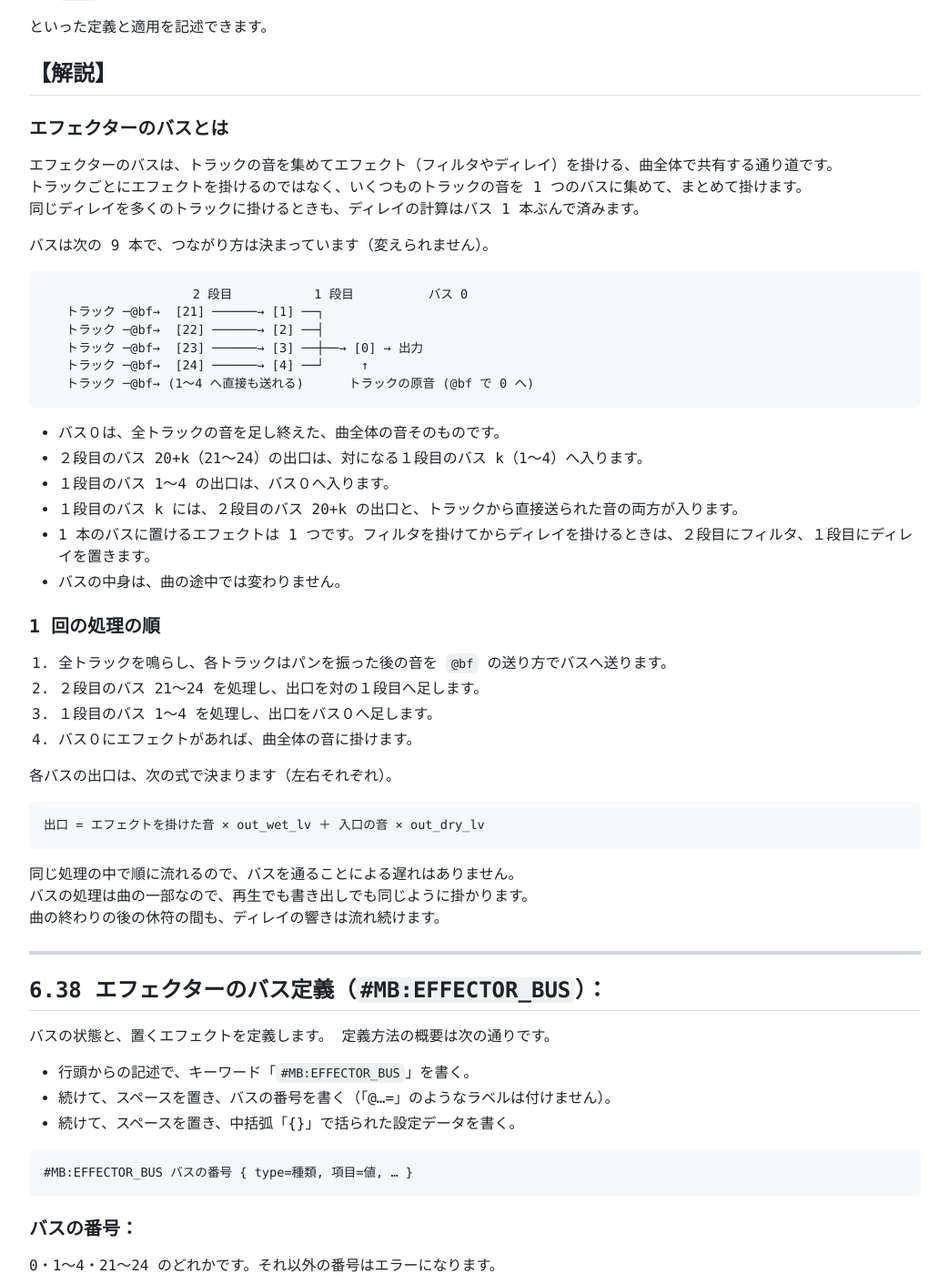
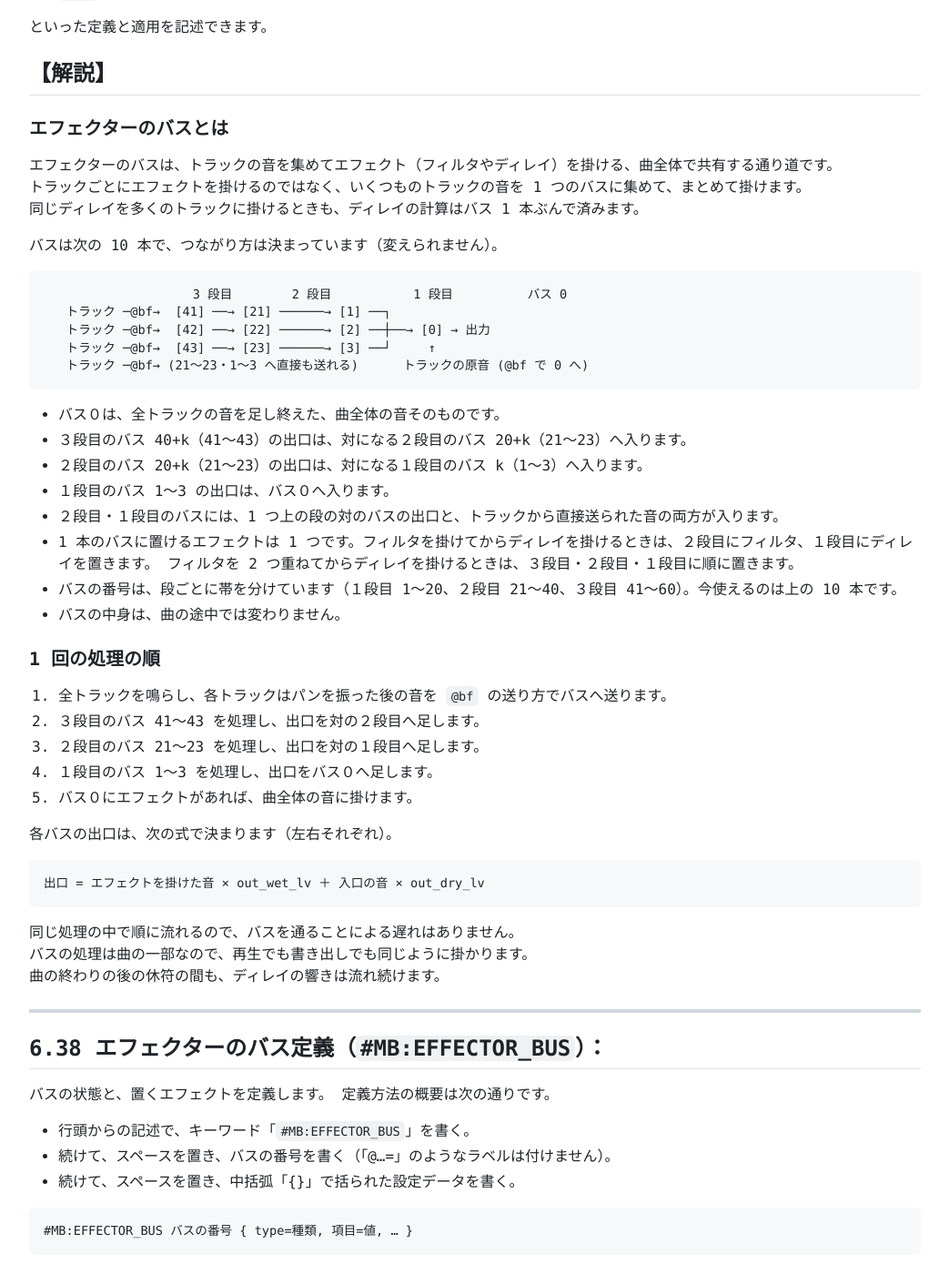
Before and after one commit to lineardrive/V3MMLmanual, a Jekyll site: the page built from docs/ch06/6_38n39.md, in a window 1280 px wide and 1400 px high, scrolled down 512 px. Shown: the whole window at 91% size, without its empty margins (8-1051 px from the left). Built offline with Jekyll 4.4.1, drawn with Linux system fonts in a browser that asks for light colours; our own code applies the rules of GitHub Pages for plain Markdown files; some of the changed text lies outside the part shown.

Commit message:
docs: 曲のバスの 3 段目（41〜43）と番号の変更を 6.38・6.39 に書く（依頼V41）
docs: 曲のバスの 3 段目（41〜43）と番号の変更を 6.38・6.39 に書く（依頼V41）

Co-Authored-By: Claude Opus 5.5 <noreply@anthropic.com>

````diff
--- a/docs/ch06/6_38n39.md
+++ b/docs/ch06/6_38n39.md
@@ -27,30 +27,33 @@ t120 @@"pls" o4 l8 q6,8 @bf1 cegefdgg cegefdg&g;
 トラックごとにエフェクトを掛けるのではなく、いくつものトラックの音を 1 つのバスに集めて、まとめて掛けます。
 同じディレイを多くのトラックに掛けるときも、ディレイの計算はバス 1 本ぶんで済みます。
 
-バスは次の 9 本で、つながり方は決まっています（変えられません）。
+バスは次の 10 本で、つながり方は決まっています（変えられません）。
 
 ```
-                    2 段目           1 段目          バス 0
-   トラック ─@bf→  [21] ──────→ [1] ──┐
-   トラック ─@bf→  [22] ──────→ [2] ──┤
-   トラック ─@bf→  [23] ──────→ [3] ──┼──→ [0] → 出力
-   トラック ─@bf→  [24] ──────→ [4] ──┘     ↑
-   トラック ─@bf→ (1〜4 へ直接も送れる)      トラックの原音 (@bf で 0 へ)
+                    3 段目        2 段目           1 段目          バス 0
+   トラック ─@bf→  [41] ──→ [21] ──────→ [1] ──┐
+   トラック ─@bf→  [42] ──→ [22] ──────→ [2] ──┼──→ [0] → 出力
+   トラック ─@bf→  [43] ──→ [23] ──────→ [3] ──┘     ↑
+   トラック ─@bf→ (21〜23・1〜3 へ直接も送れる)      トラックの原音 (@bf で 0 へ)
 ```
 
 - バス０は、全トラックの音を足し終えた、曲全体の音そのものです。
-- ２段目のバス 20+k（21〜24）の出口は、対になる１段目のバス k（1〜4）へ入ります。
-- １段目のバス 1〜4 の出口は、バス０へ入ります。
-- １段目のバス k には、２段目のバス 20+k の出口と、トラックから直接送られた音の両方が入ります。
+- ３段目のバス 40+k（41〜43）の出口は、対になる２段目のバス 20+k（21〜23）へ入ります。
+- ２段目のバス 20+k（21〜23）の出口は、対になる１段目のバス k（1〜3）へ入ります。
+- １段目のバス 1〜3 の出口は、バス０へ入ります。
+- ２段目・１段目のバスには、1 つ上の段の対のバスの出口と、トラックから直接送られた音の両方が入ります。
 - 1 本のバスに置けるエフェクトは 1 つです。フィルタを掛けてからディレイを掛けるときは、２段目にフィルタ、１段目にディレイを置きます。
+  フィルタを 2 つ重ねてからディレイを掛けるときは、３段目・２段目・１段目に順に置きます。
+- バスの番号は、段ごとに帯を分けています（１段目 1〜20、２段目 21〜40、３段目 41〜60）。今使えるのは上の 10 本です。
 - バスの中身は、曲の途中では変わりません。
 
 ### 1 回の処理の順
 
 1. 全トラックを鳴らし、各トラックはパンを振った後の音を `@bf` の送り方でバスへ送ります。
-2. ２段目のバス 21〜24 を処理し、出口を対の１段目へ足します。
-3. １段目のバス 1〜4 を処理し、出口をバス０へ足します。
-4. バス０にエフェクトがあれば、曲全体の音に掛けます。
+2. ３段目のバス 41〜43 を処理し、出口を対の２段目へ足します。
+3. ２段目のバス 21〜23 を処理し、出口を対の１段目へ足します。
+4. １段目のバス 1〜3 を処理し、出口をバス０へ足します。
+5. バス０にエフェクトがあれば、曲全体の音に掛けます。
 
 各バスの出口は、次の式で決まります（左右それぞれ）。
 
@@ -79,7 +82,7 @@ t120 @@"pls" o4 l8 q6,8 @bf1 cegefdgg cegefdg&g;
 
 ### バスの番号：
 
-0・1〜4・21〜24 のどれかです。それ以外の番号はエラーになります。
+0・1〜3・21〜23・41〜43 のどれかです。それ以外の番号はエラーになります。
 同じ番号を 2 回書いたときは、後に書いたほうが使われます。
 定義を書かなかったバスは、無効（`type=null`）です。ただしバス０は、書かなければ `type=through`（そのまま通す）です。
 
@@ -359,9 +362,9 @@ t120 @@"pls" o4 l8 q6,8 @bf1 cegefdgg cegefdg&g;
 
 |項目名|内容|
 |:-:|:-|
-|`route_bus`|１つ目の宛先のバス（0・1〜4・21〜24）|
+|`route_bus`|１つ目の宛先のバス（0・1〜3・21〜23・41〜43）|
 |`route_lv`|１つ目の宛先へ送る量（量の値）|
-|`send_bus`|２つ目の宛先のバス（0・1〜4・21〜24）|
+|`send_bus`|２つ目の宛先のバス（0・1〜3・21〜23・41〜43）|
 |`send_lv`|２つ目の宛先へ送る量（量の値）|
 
 - 4 つの項目は、すべて必ず書きます。1 つでも欠けるとエラーになります。
@@ -400,11 +403,12 @@ t120 @@"pls" o4 l8 q6,8 @bf1 cegefdgg cegefdg&g;
 
 次のときはエラーになります。
 
-- 有効でないバスの番号（5〜20、25 以上など）を、`#MB:EFFECTOR_BUS` の番号や、`route_bus`・`send_bus` に書いた。
+- 有効でないバスの番号（4〜20、24〜40、44 以上など）を、`#MB:EFFECTOR_BUS` の番号や、`route_bus`・`send_bus` に書いた。
 - `#MB:EFFECTOR_BUS` の先頭に `type=` が無い、未定義の種類、`type=null` にほかの項目、`type=through` に `out_dry_lv`、種類ごとの項目の誤り（`#MB:FILTER_S` と同じ確かめ）。
 - `type=reverb_spu` で、`preset` が無い、未定義のプリセット、項目が範囲の外（`lpf_cutoff`・`work`・`spu_delay`・`spu_feedback`・30 個の設定・量の値）、知らない項目名、同じ項目を 2 回書いた、`spu_delay` を `chaos_echo`・`delay` 以外で書いた、`spu_feedback` を `chaos_echo` 以外で書いた。
 - バス０に `type=null` を書いた。
 - ２段目のバス 20+k を定義したのに、対の１段目のバス k を定義していない。
+- ３段目のバス 40+k を定義したのに、通り道の２段目のバス 20+k と１段目のバス k の両方は定義していない。
 - `#MB:BUS_FEED` の宛先が定義していない（`null` の）バスで、その側の量が 0 でない。
 - `#MB:BUS_FEED` の 4 つの項目のどれかが無い。
 - `@bf` に未定義の番号を書いた、または番号を省略した。
````
